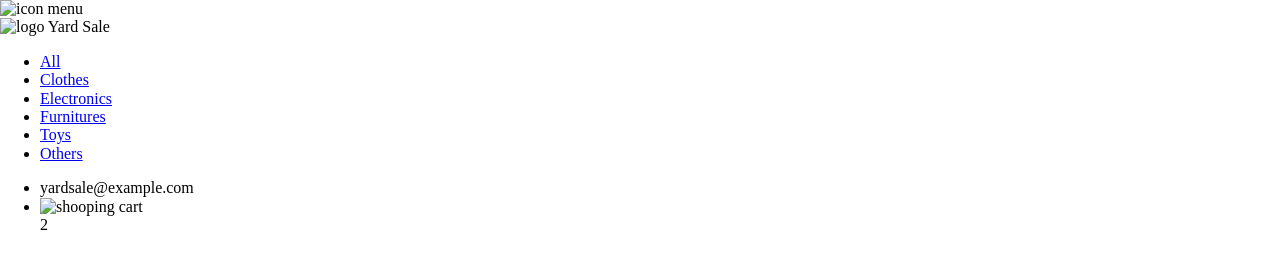
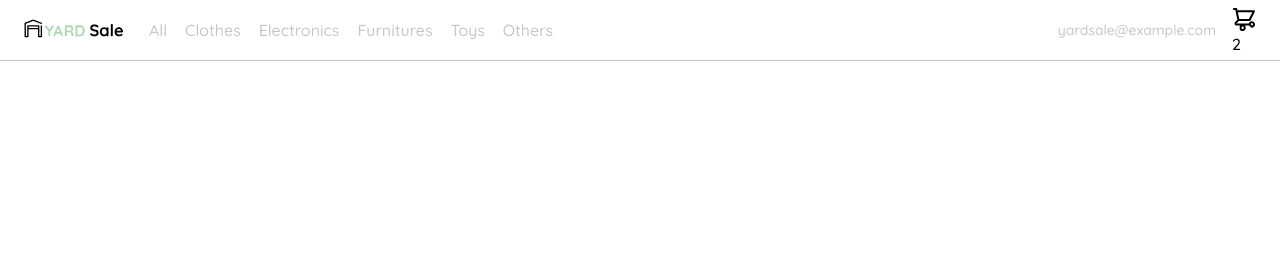
Before and after one commit to panxoyk/Venta-de-Garage-JS, a plain HTML site: page index.html in a window 1280 px wide. Drawn offline with Linux system fonts and the light colour scheme.

Commit message:
navbar finalizada (css + html). Ademas carpetas con iconos y logos

```diff
--- a/css/styles.css
+++ b/css/styles.css
@@ -0,0 +1,139 @@
+/* VARIABLES */
+:root {
+    /* color */
+    --very-light-pink: #C7C7C7;
+    --text-input-field: #F7F7F7;
+    --hospital-green: #ACD9B2;
+    --white: #FFFFFF;
+    --black: #000000;
+
+    /* tipografía */
+    --quicksand: 'Quicksand', sans-serif;
+
+    /* tamaño */
+    --small: 1.4rem;
+    --medium: 1.6rem;
+    --large: 1.8rem;
+}
+
+/* AJUSTES */
+html {
+    /** 1 rem = 10px **/
+    font-size: 62.5%;
+    box-sizing: border-box;
+}
+
+*,
+*:before,
+*:after {
+    box-sizing: inherit;
+}
+
+/* GLOBALES */
+body {
+    font-size: var(--medium);
+    font-family: var(--quicksand);
+    margin: 0;
+}
+
+h1,
+h2,
+h3,
+p {
+    margin: 0;
+}
+
+ul {
+    list-style: none;
+}
+
+a {
+    text-decoration: none;
+}
+
+nav {
+    display: flex;
+    justify-content: space-between;
+    padding: 0 2.4rem;
+    border-bottom: 1px solid var(--very-light-pink);
+}
+
+/* NAVBAR */
+.navbar__icon-menu {
+    display: none;
+}
+
+.navbar__logo {
+    width: 100px;
+}
+
+.navbar__left {
+    display: flex;
+}
+
+.navbar__left ul,
+.navbar__right ul {
+    display: flex;
+    align-items: center;
+    padding: 0;
+    margin: 0;
+    height: 60px;
+}
+
+.navbar__left ul {
+    margin-left: 1.6rem;
+}
+
+.navbar__left ul li a,
+.navbar__right ul li a {
+    color: var(--very-light-pink);
+    padding: .8rem;
+    border: 1px solid var(--white);
+    border-radius: .8rem;
+    transition: border .2s ease;
+}
+
+.navbar__left ul li a:hover,
+.navbar__right ul li a:hover {
+    color: var(--hospital-green);
+    border: 1px solid var(--hospital-green);
+}
+
+.navbar__email {
+    color: var(--very-light-pink);
+    font-size: var(--small);
+    margin-right: 1.6rem;
+}
+
+@media (max-width: 768px) {
+    .navbar__icon-menu {
+        display: block;
+    }
+
+    .navbar_left ul {
+        display: none;
+    }
+
+    .navbar__email {
+        display: none;
+    }
+}
+
+.navbar__cart {
+    position: relative;
+}
+
+.navbar-cart div {
+    display: flex;
+    justify-content: center;
+    align-items: center;
+    font-size: var(--small);
+    font-weight: bold;
+    background-color: var(--hospital-green);
+    width: 1.6rem;
+    height: 1.6rem;
+    border-radius: 50%;
+    position: absolute;
+    top: -.6rem;
+    right: -.3rem;
+}
--- a/index.html
+++ b/index.html
@@ -7,57 +7,57 @@
 
     <title> Yard Sale </title>
 
-    <link rel="preload" href="css/normalize.css" as="style">
-    <link rel="stylesheet" href="css/normalize.css">
+    <link rel="preload" href="./css/normalize.css" as="style">
+    <link rel="stylesheet" href="./css/normalize.css">
 
     <link rel="preconnect" href="https://fonts.googleapis.com">
     <link rel="preconnect" href="https://fonts.gstatic.com" crossorigin>
     <link href="https://fonts.googleapis.com/css2?family=Quicksand:wght@300;500;700&display=swap" rel="stylesheet">
 
-    <link rel="preload" href="css/styles.css" as="style">
-    <link rel="stylesheet" href="css/styles.css">
+    <link rel="preload" href="./css/styles.css" as="style">
+    <link rel="stylesheet" href="./css/styles.css">
 </head>
 <body>
     <nav>
-        <img class="icon-menu" src="icons/icon_menu.svg" alt="icon menu">
+        <img class="navbar__icon-menu" src="./icons/icon_menu.svg" alt="icon menu">
 
-        <div class="navbar-left">
-            <img class="navbar-logo" src="logos/logo_yard_sale.svg" alt="logo Yard Sale">
+        <div class="navbar__left">
+            <img class="navbar__logo" src="logos/logo_yard_sale.svg" alt="logo Yard Sale">
 
             <ul>
                 <li>
-                    <a href="/"> All </a>
+                    <a href="#"> All </a>
                 </li>
 
                 <li>
-                    <a href="/"> Clothes </a>
+                    <a href="#"> Clothes </a>
                 </li>
 
                 <li>
-                    <a href="/"> Electronics </a>
+                    <a href="#"> Electronics </a>
                 </li>
 
                 <li>
-                    <a href="/"> Furnitures </a>
+                    <a href="#"> Furnitures </a>
                 </li>
 
                 <li>
-                    <a href="/"> Toys </a>
+                    <a href="#"> Toys </a>
                 </li>
 
                 <li>
-                    <a href="/"> Others </a>
+                    <a href="#"> Others </a>
                 </li>
             </ul>
         </div>
 
-        <div class="navbar-right">
+        <div class="navbar__right">
             <ul>
-                <li class="navbar-email">
+                <li class="navbar__email">
                     yardsale@example.com
                 </li>
 
-                <li class="navbar-cart">
+                <li class="navbar__cart">
                     <img src="icons/icon_shopping_cart.svg" alt="shooping cart">
                     <div> 2 </div>
                 </li>
```
Also changed, not shown: icons/bt_add_to_cart.svg (added), icons/bt_added_to_cart.svg (added), icons/email.svg (added), icons/flechita.svg (added), icons/icon_close.png (added), icons/icon_menu.svg (added), icons/icon_shopping_cart.svg (added), icons/icon_shopping_cart_notification.svg (added), logos/favicon_bota_fora.svg (added), logos/favicon_yard_sale.svg (added), logos/logo_bota_fora.svg (added), logos/logo_yard_sale.svg (added).
